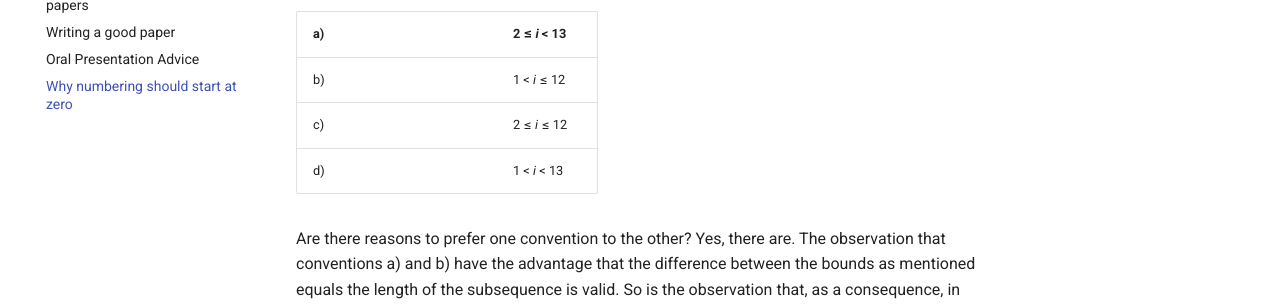
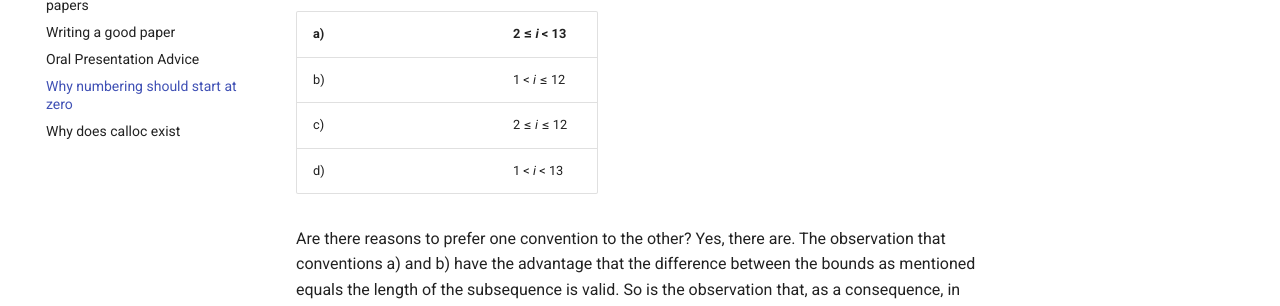
Before and after one commit to uivid64/uivid64.github.io, an MkDocs documentation site: the page built from docs/Blog/Why numbering should start at zero.md, in a window 1280 px wide. Shown: the part 325-631 px from the top of the page. Built offline with MkDocs 1.6.1 and Material for MkDocs 9.7.7, drawn with Linux system fonts in a browser that asks for light colours; comment, search, counter and statistics services are not loaded.

Commit message:
Update mkdocs.yml

```diff
--- a/mkdocs.yml
+++ b/mkdocs.yml
@@ -55,6 +55,7 @@ nav:
       - Writing a good paper: Blog/Writing a good paper.md
       - Oral Presentation Advice: Blog/Oral Presentation Advice.md
       - Why numbering should start at zero: Blog/Why numbering should start at zero.md
+      - Why does calloc exist: BlogWhy does calloc exist.md
     - Thoughts:
       - Camera on the phone: Thoughts/Camera on the phone.md
       - Personal Preference: Thoughts/Personal Preference.md
```
